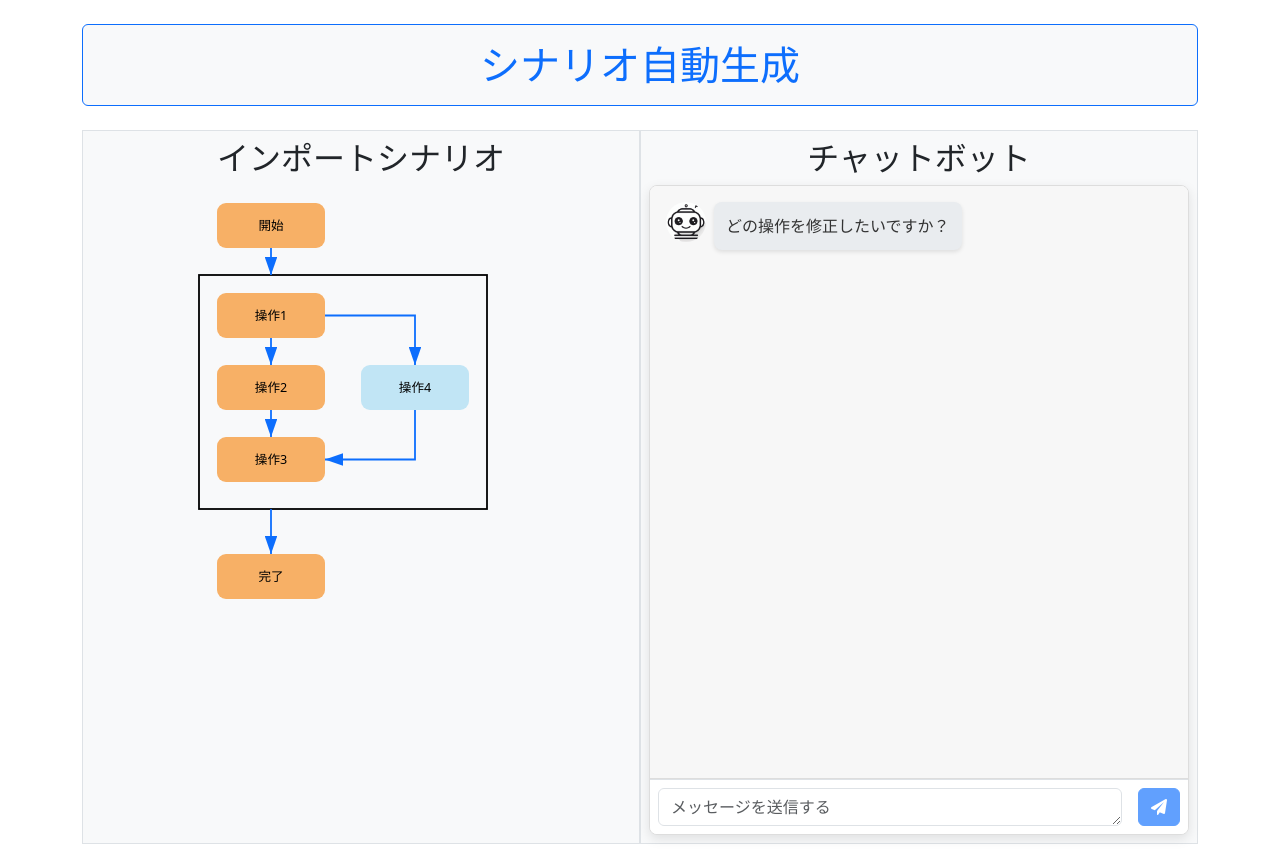
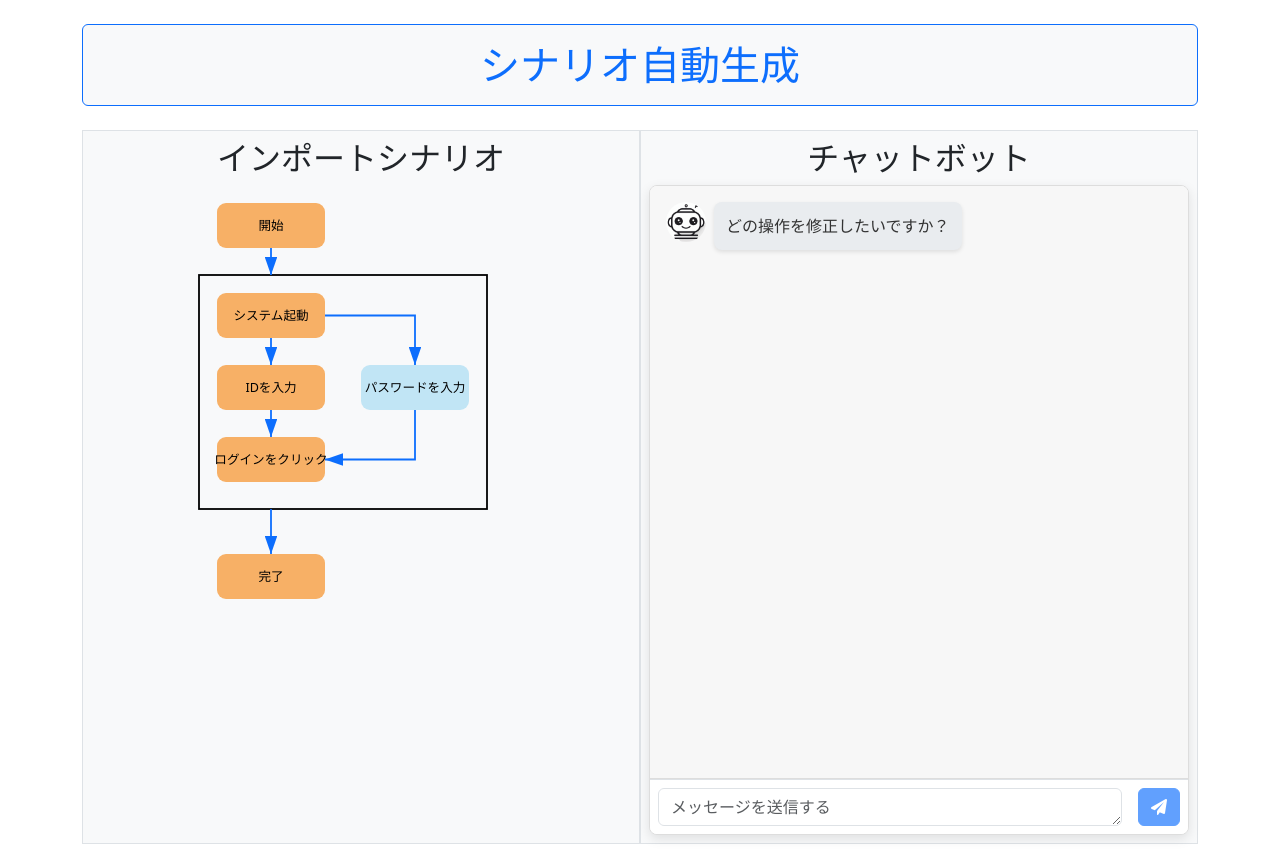
Before and after one commit to vumichien/ntt-rpa, a Django app: page /flowchart/chatbot/ in a window 1280 px wide. Run offline with Django 4.2, Linux system fonts and the light colour scheme.

Commit message:
update scenario

```diff
--- a/scenario_project/flowchart/static/flowchart/js/chatbot.js
+++ b/scenario_project/flowchart/static/flowchart/js/chatbot.js
@@ -116,10 +116,10 @@ document.addEventListener('DOMContentLoaded', () => {
         setTimeout(() => {
             thinkingIndicator.remove();
 
-            if (userMessage.includes('操作1と操作4の接続を削除し、操作2を操作4に接続するように修正します')) {
+            if (userMessage.includes('システム起動とパスワード入力の接続を削除し、ID入力をパスワード入力に接続するように修正します')) {
                 updateFlowchartStep1();
                 appendChatbotMessage('修正しました。他に修正したい点はありますか？');
-            } else if (userMessage.includes('操作4を操作5に接続し、操作3と操作5を操作6に接続します')) {
+            } else if (userMessage.includes('パスワード入力をパスワード再入力に接続し、ID存在チェックを追加し、ID存在チェック3とパスワード再入力をログインクリックに接続します')) {
                 updateFlowchartStep2();
                 appendChatbotMessage('修正しました。他に修正したい点はありますか？');
             } else if (userMessage.includes('大丈夫だと思います')) {
@@ -150,27 +150,33 @@ document.addEventListener('DOMContentLoaded', () => {
    function updateFlowchartStep2() {
         const polylineToRemove = flowchartSvg.querySelector('polyline[points="360,250 360,305 260,305"]');
         if (polylineToRemove) polylineToRemove.remove();
-        // Thêm 操作5
-        const operation5 = createNode(300, 280, '操作5', '#C1E5F5');
+
+        // Đổi tên label từ 'ログインをクリック' thành 'ID存在チェック'
+        const textToUpdate = flowchartSvg.querySelector('text[x="200"][y="310"]');
+        if (textToUpdate) {
+            textToUpdate.textContent = 'ID存在チェック';
+        }
+        // Thêm パスワードを再入力
+        const operation5 = createNode(300, 280, 'パスワードを再入力', '#C1E5F5');
         flowchartSvg.appendChild(operation5.node);
         flowchartSvg.appendChild(operation5.text);
 
-        // Thêm 操作6
-        const operation6 = createNode(220, 390, '操作6', '#C1E5F5');
+        // Thêm ログインをクリック
+        const operation6 = createNode(220, 390, 'ログインをクリック', '#C1E5F5');
         flowchartSvg.appendChild(operation6.node);
         flowchartSvg.appendChild(operation6.text);
 
-        // Thêm đường từ 操作4 đến 操作5
+        // Thêm đường từ パスワード入力 đến パスワード再入力
         flowchartSvg.appendChild(createLine(360, 250, 360, 280));
 
-        // Tạo hai đường thẳng từ 操作3 và 操作5 đi xuống
+        // Tạo hai đường thẳng từ ID存在チェック và パスワード再入力 đi xuống
         flowchartSvg.appendChild(createLineNoMarker(200, 330, 200, 350));
         flowchartSvg.appendChild(createLineNoMarker(360, 330, 360, 350));
 
-        // Tạo đường ngang nối điểm từ 操作3 và 操作5
+        // Tạo đường ngang nối điểm từ ID存在チェック và パスワード再入力
         flowchartSvg.appendChild(createLineNoMarker(200, 350, 360, 350));
 
-        // Tạo đường thẳng từ điểm giữa (nối 操作3 và 操作5) xuống 操作6
+        // Tạo đường thẳng từ điểm giữa (nối ID存在チェック và パスワード再入力) xuống ログインをクリック
         flowchartSvg.appendChild(createLine(280, 350, 280, 390));
 
         // Mở rộng blackbox nếu cần
--- a/scenario_project/flowchart/templates/flowchart/chatbot.html
+++ b/scenario_project/flowchart/templates/flowchart/chatbot.html
@@ -36,16 +36,16 @@
                         <rect x="120" y="100" width="320" height="260" fill="none" stroke="black" stroke-width="2"></rect>
 
                         <rect x="140" y="120" width="120" height="50" rx="10" fill="#f7b066"></rect>
-                        <text x="200" y="150" text-anchor="middle" font-size="14" fill="black">操作1</text>
+                        <text x="200" y="150" text-anchor="middle" font-size="14" fill="black">システム起動</text>
 
                         <rect x="140" y="200" width="120" height="50" rx="10" fill="#f7b066"></rect>
-                        <text x="200" y="230" text-anchor="middle" font-size="14" fill="black">操作2</text>
+                        <text x="200" y="230" text-anchor="middle" font-size="14" fill="black">IDを入力</text>
 
                         <rect x="140" y="280" width="120" height="50" rx="10" fill="#f7b066"></rect>
-                        <text x="200" y="310" text-anchor="middle" font-size="14" fill="black">操作3</text>
+                        <text x="200" y="310" text-anchor="middle" font-size="14" fill="black">ログインをクリック</text>
 
                         <rect x="300" y="200" width="120" height="50" rx="10" fill="#C1E5F5"></rect>
-                        <text x="360" y="230" text-anchor="middle" font-size="14" fill="black">操作4</text>
+                        <text x="360" y="230" text-anchor="middle" font-size="14" fill="black">パスワードを入力</text>
 
                         <rect x="140" y="410" width="120" height="50" rx="10" fill="#f7b066"></rect>
                         <text x="200" y="440" text-anchor="middle" font-size="14" fill="black">完了</text>
```
Also changed, not shown: scenario_project/flowchart/templates/flowchart/index.html (+7 -7 lines).
